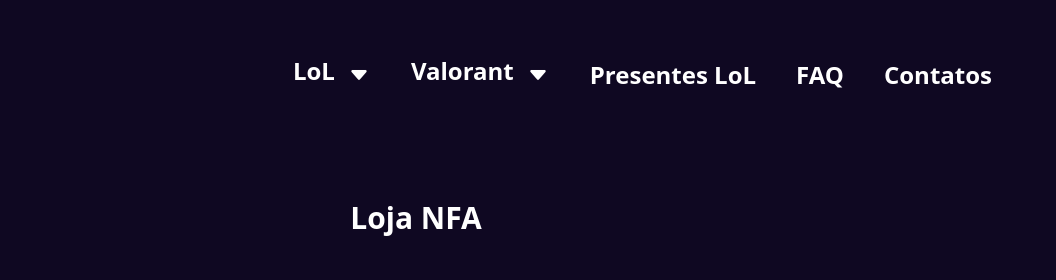
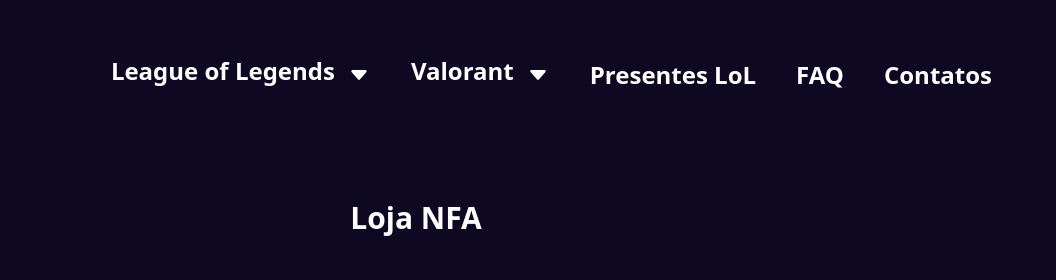
Before and after one commit to lucasdaniellopes/Raccon-services-site, a website: page src/pages/nfaShop/nfaShop.html in a window 1280 px wide. Shown: the top 280 px of the page, 224-1280 px from the left. Drawn offline with nearby package versions, Linux system fonts and the light colour scheme.

Commit message:
fix: nav bar opt

```diff
--- a/src/pages/nfaShop/nfaShop.html
+++ b/src/pages/nfaShop/nfaShop.html
@@ -59,7 +59,7 @@
                 <a
                   href="#"
                   class="drop-top text-secondary font-bold md:text-white mb-2 md:font-semibold"
-                  >LoL</a
+                  >League of Legends</a
                 >
                 <ion-icon
                   name="caret-down"
```
